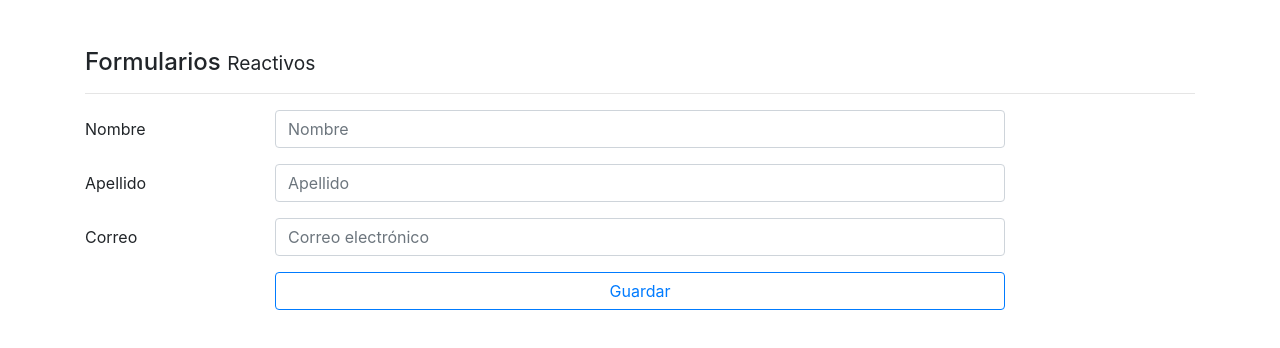
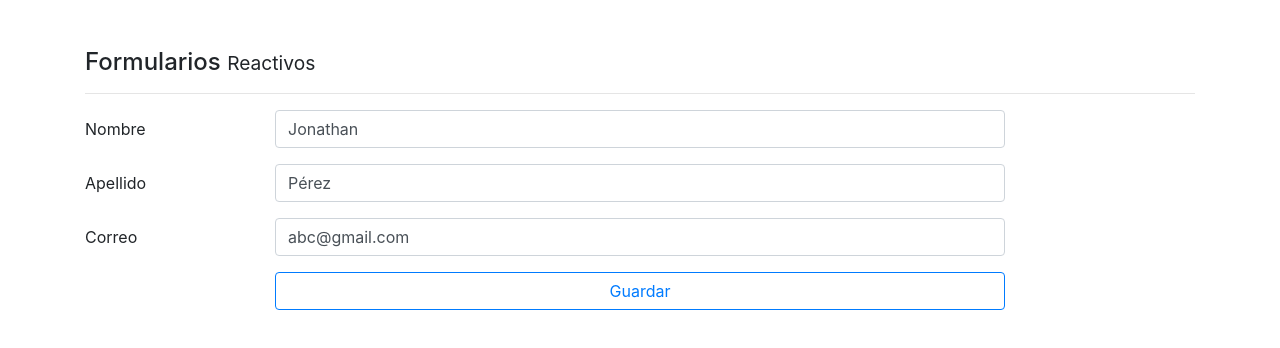
Before and after one commit to JonathanPerez666/Formularios, an Angular app: page /reactivo in a window 1280 px wide. Shown: the top 348 px of the page. Built offline with nearby package versions, Linux system fonts and the light colour scheme.

Commit message:
Reactivo creacion del formulario - FormGroup

```diff
--- a/src/app/pages/reactive/reactive.component.html
+++ b/src/app/pages/reactive/reactive.component.html
@@ -1,6 +1,6 @@
 <h4>Formularios <small> Reactivos </small></h4>
 <hr>
-<form autocomplete="off">
+<form autocomplete="off" [formGroup]="forma" (ngSubmit)="guardar()">
 
   <div>
 
@@ -10,7 +10,8 @@
 
         <input class="form-control"
                type="text"
-               placeholder="Nombre">
+               placeholder="Nombre"
+               formControlName="nombre">
       </div>
     </div>
 
@@ -20,7 +21,9 @@
 
         <input class="form-control"
                type="text"
-               placeholder="Apellido">
+               placeholder="Apellido"
+               formControlName="apellido">
+
       </div>
     </div>
 
@@ -32,7 +35,9 @@
 
       <input class="form-control"
              type="email"
-             placeholder="Correo electrónico">
+             placeholder="Correo electrónico"
+             formControlName="correo">
+
     </div>
   </div>
 
--- a/src/app/pages/reactive/reactive.component.ts
+++ b/src/app/pages/reactive/reactive.component.ts
@@ -1,4 +1,5 @@
 import { Component, OnInit } from '@angular/core';
+import { FormBuilder, FormGroup } from '@angular/forms';
 
 @Component({
   selector: 'app-reactive',
@@ -7,9 +8,26 @@
 })
 export class ReactiveComponent implements OnInit {
 
-  constructor() { }
+  forma: FormGroup;
+
+  constructor( private fb: FormBuilder ) {
+    this.crearFormulario();
+  }
 
   ngOnInit(): void {
   }
 
+  crearFormulario(){
+      this.forma = this.fb.group({
+        nombre: ['Jonathan'],
+        apellido: ['Pérez'],
+        correo: ['abc@gmail.com'],
+      });
+  }
+
+
+  guardar(){
+    console.log( this.forma );
+  }
+
 }
```
